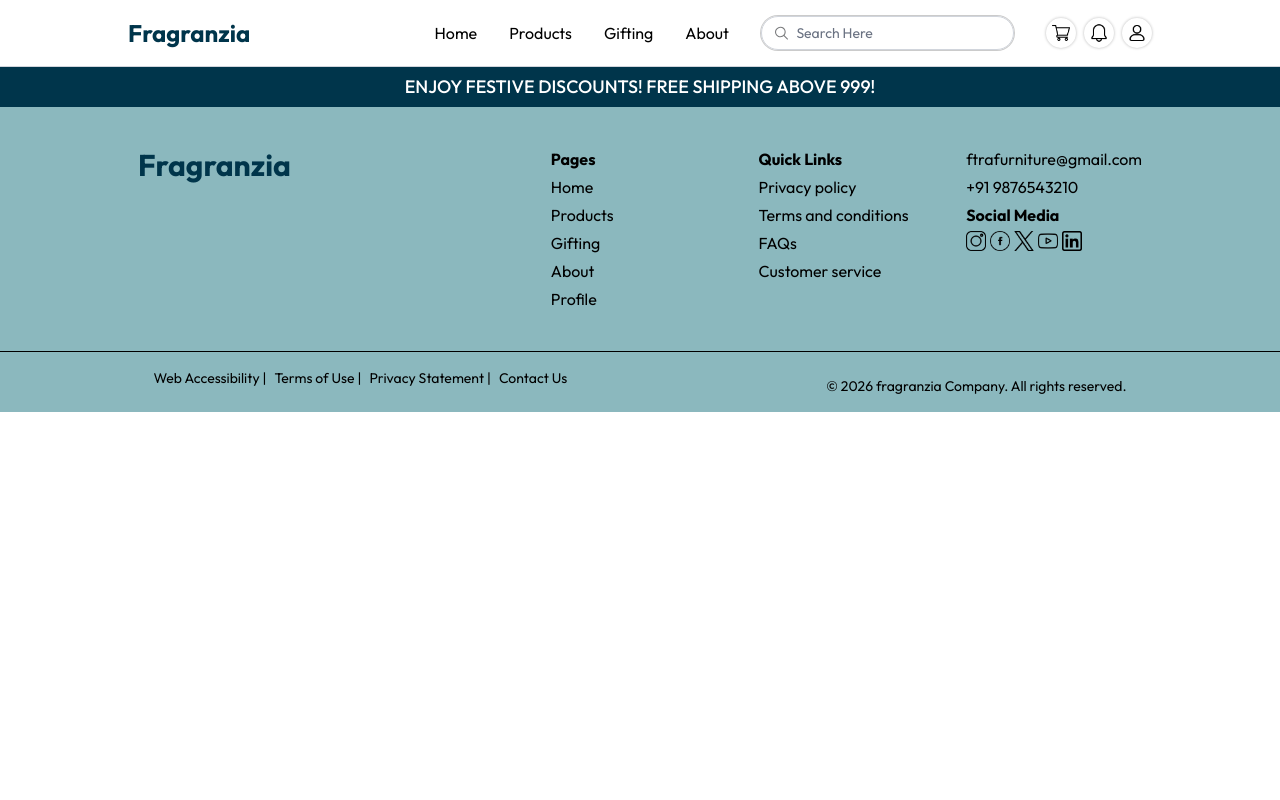
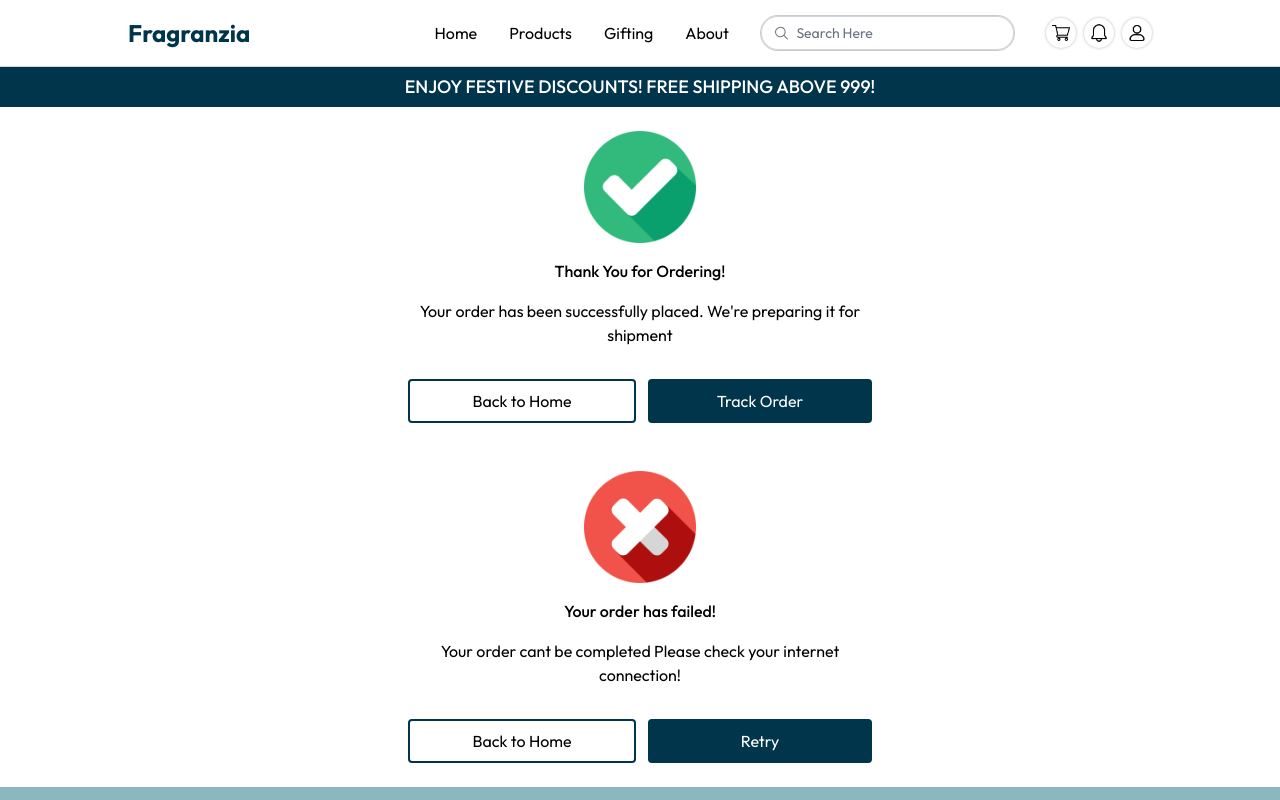
Before and after one commit to adil-dev916/fragranzia-react, a React (Vite) app: page /gifting in a window 1280 px wide. Shown: the top 800 px of the page. Built offline with nearby package versions, Linux system fonts and the light colour scheme; a web font is replaced by a local one.

Commit message:
status code added

```diff
--- a/src/App.jsx
+++ b/src/App.jsx
@@ -13,6 +13,7 @@ import Login from './pages/Login'
 import ProductView from './pages/ProductView'
 import PaymentPage from './pages/PaymentPage'
 import ProfilePage from './pages/profilepages/ProfilePage'
+import GiftingPage from './pages/GiftingPage'
 
 const App = () => {
   return (
@@ -28,6 +29,7 @@ const App = () => {
           <Route path='/products/quick/:id' element={<PaymentPage />} />
           <Route path='/products/:id' element={<ProductView/>} />
           <Route path='/about' element={<AboutPage />} />
+          <Route path='/gifting' element={<GiftingPage />} />
           <Route path='/cart' element={<Cart />} />
           <Route path='/login' element={<Login />} />
           {/* profile sectio */}
--- a/src/assets/assets.js
+++ b/src/assets/assets.js
@@ -30,6 +30,8 @@ import upiIcon from './icons/upiIcon.svg'
 import netbankingIcon from './icons/netbankingIcon.png'
 import codIcon from './icons/codIcon.png'
 import creditcardIcon from './icons/creditcardIcon.png'
+import successIcon from './icons/successIcon.png'
+import errorIcon from './icons/errorIcon.png'
 
 import imageOne from './images/ec25b4b5e08d65f5173c15e1f91cde6f71eb4f06.jpg'
 import imageTwo from './images/9c74020bea95942fe85eb1d5ca6068cd932290d5.jpg'
@@ -113,6 +115,8 @@ export const assets = {
     upiIcon,
     creditcardIcon,
     netbankingIcon,
+    successIcon,
+    errorIcon,
     imageOne,
     imageTwo,
     imageThree,
--- /dev/null
+++ b/src/components/OrderStatus.jsx
@@ -0,0 +1,36 @@
+import { assets } from "../assets/assets"
+
+export const SuccessStatus = () => {
+    return (
+        <>
+            <div>
+                <div className="flex flex-col justify-center items-center lg:w-2/4 p-6 text-center mx-auto gap-4">
+                    <img src={assets.successIcon} alt="" className="w-28 h-28" />
+                    <h3 className="font-medium">Thank You for Ordering!</h3>
+                    <p>Your order has been successfully placed. We're preparing it for shipment</p>
+                    <div className="flex gap-3 justify-center mt-4 w-full">
+                        <button className="flex-1 p-2 border-2 border-[#00354B] rounded-sm hover:bg-primary hover:text-white transition">Back to Home</button>
+                        <button className="flex-1 p-2 text-white bg-primary rounded-sm hover:bg-primary-dull transition">Track Order</button>
+                    </div>
+                </div>
+            </div>
+        </>
+    )
+}
+export const ErrorStatus = () => {
+    return (
+        <>
+            <div>
+                <div className="flex flex-col justify-center items-center lg:w-2/4 p-6 text-center mx-auto gap-4">
+                    <img src={assets.errorIcon} alt="" className="w-28 h-28" />
+                    <h3 className="font-medium">Your order has failed!</h3>
+                    <p>Your order cant be completed Please check your internet connection!</p>
+                    <div className="flex gap-3 justify-center mt-4 w-full">
+                        <button className="flex-1 p-2 border-2 border-[#00354B] rounded-sm hover:bg-primary hover:text-white transition">Back to Home</button>
+                        <button className="flex-1 p-2 text-white bg-primary rounded-sm hover:bg-primary-dull transition">Retry</button>
+                    </div>
+                </div>
+            </div>
+        </>
+    )
+}
--- a/src/context/AppContext.jsx
+++ b/src/context/AppContext.jsx
@@ -13,6 +13,7 @@ export const AppContextProvider = ({ children }) => {
   const [products, setProducts] = useState([]);
   const [searchQuery, setSearchQuery] = useState({});
   const [cartItems, setCartItems] = useState({});
+  const [wishItems, setWishItems] = useState({});
 
   useEffect(() => {
     setProducts(ourProducts);
@@ -48,8 +49,8 @@ export const AppContextProvider = ({ children }) => {
 
   const getCartCount = () => {
     let totalCount = 0;
-    for (const productId  in cartItems) {
-      totalCount += cartItems[productId ];
+    for (const productId in cartItems) {
+      totalCount += cartItems[productId];
     }
     return totalCount;
   }
@@ -68,6 +69,22 @@ export const AppContextProvider = ({ children }) => {
   const forgotPass = () => {
     toast.error("Woking on progress!")
   }
+
+  const addToWish = (itemId) => {
+    setWishItems(prev => {
+      const wishupdated = { ...prev };
+
+      if (wishupdated[itemId]) {
+        delete wishupdated[itemId];
+        toast.success("Removed from wishlist");
+      } else {
+        wishupdated[itemId] = true;
+        toast.success("Added to wishlist");
+      }
+      return wishupdated;
+    });
+  };
+
   // all alert => adding to single function
   const notificationsAll = () => {
 
@@ -77,7 +94,7 @@ export const AppContextProvider = ({ children }) => {
     <AppContext.Provider
       value={{
         products, navigate, user, setUser, showUserLogin, setShowUserLogin, searchQuery, setSearchQuery,
-        cartItems, addToCart, updateCartItem, removeCartItem, getCartCount, getCartAmount, forgotPass
+        cartItems, addToCart, updateCartItem, removeCartItem, getCartCount, getCartAmount, forgotPass, addToWish, wishItems, setWishItems
       }}>
       {children}
     </AppContext.Provider>
--- /dev/null
+++ b/src/pages/GiftingPage.jsx
@@ -0,0 +1,13 @@
+import React from 'react'
+import { ErrorStatus, SuccessStatus } from '../components/OrderStatus.jsx'
+
+const GiftingPage = () => {
+  return (
+    <div>
+      <SuccessStatus />
+      <ErrorStatus />
+    </div>
+  )
+}
+
+export default GiftingPage
--- a/src/pages/ProductView.jsx
+++ b/src/pages/ProductView.jsx
@@ -3,16 +3,22 @@ import { AppContext } from '../context/AppContext'
 import { Link, useParams } from 'react-router-dom'
 import { assets } from '../assets/assets'
 import ProductCard from '../components/ProductCard'
+import toast from 'react-hot-toast'
 
 const ProductView = () => {
 
-  const { products, navigate, addToCart, updateCartItem, cartItems } = useContext(AppContext)
+  const { products, navigate, addToCart, updateCartItem, cartItems, addToWish, wishItems, setWishItems } = useContext(AppContext)
   const { id } = useParams()
   const [relatedProducts, setRelatedProducts] = useState([])
   const [thumbnail, setThumbnail] = useState(null)
 
   const product = products.find((item) => item.id === id)
   const off = Math.round(((product.price - product.offerPrice) / product.price) * 100)
+
+  const handleWish = (productId) => {
+    addToWish(productId);
+  };
+
 
   useEffect(() => {
     if (products.length > 0) {
@@ -50,17 +56,25 @@ const ProductView = () => {
                   </div>
                 ))}
               </div>
-
-              <div className="border border-gray-500/30 w-[420px] rounded overflow-hidden">
-                <img src={thumbnail} alt="" className="w-full h-full object-cover" />
+              <div>
+                <div className='relative'>
+                  <div className='absolute top-3 right-3 flex flex-col gap-2 z-10'>
+                    <div className='flex rounded-full shadow-[0_0_3px_#24242453] w-[30px] h-[30px] justify-center items-center cursor-pointer'>
+                      <img onClick={() => handleWish(product.id)} src={wishItems[product.id] ? assets.wishTrueIcon : assets.wishFalseIcon} alt="" className='w-5 h-5' />
+                    </div>
+                    <div className='flex rounded-full shadow-[0_0_3px_#24242453] w-[30px] h-[30px] justify-center items-center cursor-pointer'>
+                      <img src={assets.shareIcon} alt="" className='w-5 h-5' />
+                    </div>
+                  </div>
+                </div>
+                <div className="border border-gray-500/30 w-[420px] rounded overflow-hidden">
+                  <img src={thumbnail} alt="" className="w-full h-full object-cover" />
+                </div>
               </div>
-
             </div>
 
             <div className="flex flex-col gap-3 mt-4 w-full">
-
               <button onClick={() => { navigate(`/products/quick/${product.id}`) }} className="w-full bg-primary text-white py-3 rounded-md font-medium hover:bg-primary-dull transition">Purchase Now</button>
-
               <button onClick={() => addToCart(product.id)} className="w-full border-2 border-primary text-primary py-3 rounded-md font-medium hover:bg-primary hover:text-white transition">Add to Cart</button>
             </div>
           </div>
```
Also changed, not shown: src/pages/PaymentPage.jsx (+1 -6 lines), src/assets/icons/errorIcon.png (added), src/assets/icons/successIcon.png (added).
